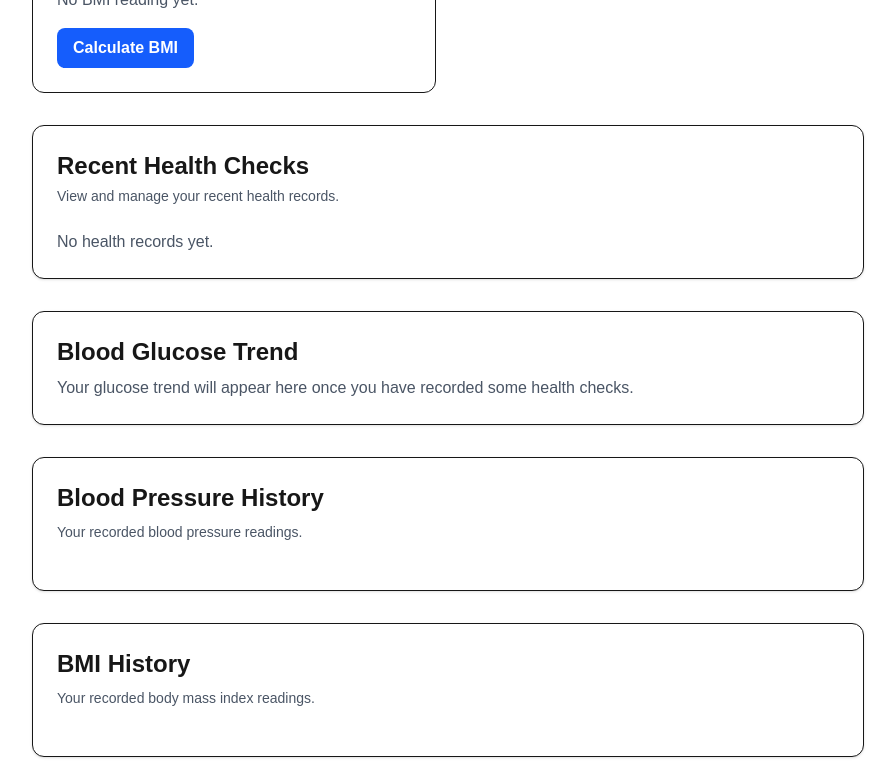
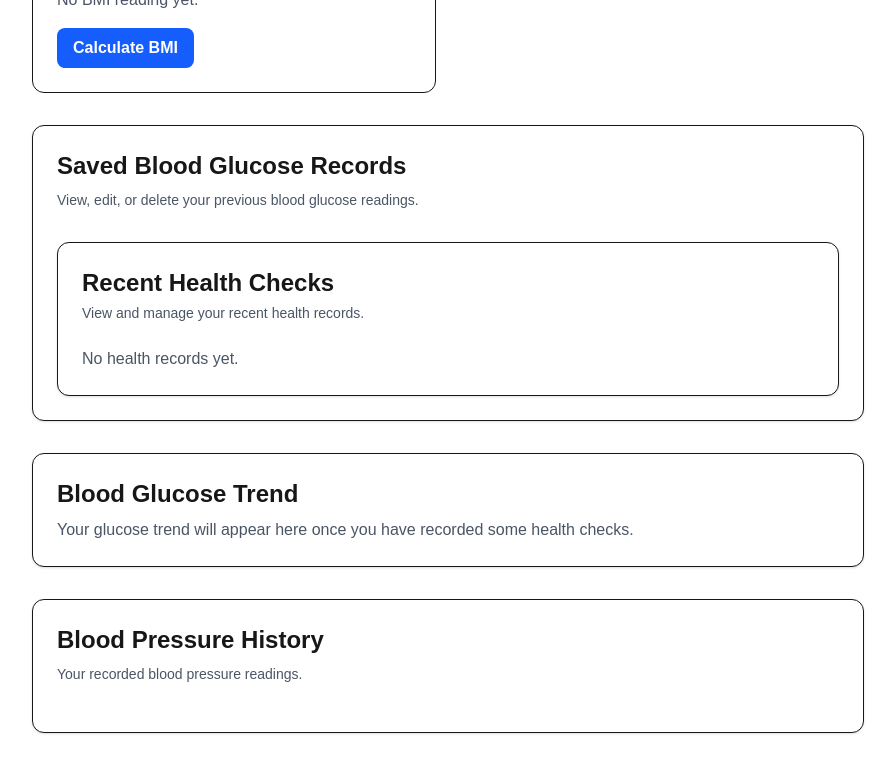
Before and after one commit to Godwin-Diya/win-healthtrack, a Next.js app: page /dashboard in a window 1280 px wide. Shown: the part 580-1343 px from the top of the page, without its empty margins (192-1087 px from the left). Built offline with nearby package versions, Linux system fonts and the light colour scheme; sample sign-in values are in the browser's storage.

Commit message:
Organize saved blood glucose records

```diff
--- a/app/dashboard/page.tsx
+++ b/app/dashboard/page.tsx
@@ -242,11 +242,23 @@ export default function DashboardPage() {
             </div>
             </div>
 
-            <RecentHealthChecks
-            healthRecords={user.healthRecords ?? []}
-            onDelete={handleDelete}
-            onEdit={handleEdit}
-            />
+          <div className="mt-8 rounded-xl border bg-white p-6 shadow-sm">
+  <h2 className="text-2xl font-bold">
+    Saved Blood Glucose Records
+  </h2>
+
+  <p className="mt-2 text-sm text-gray-600">
+    View, edit, or delete your previous blood glucose readings.
+  </p>
+
+  <div className="mt-6">
+    <RecentHealthChecks
+      healthRecords={user.healthRecords ?? []}
+      onDelete={handleDelete}
+      onEdit={handleEdit}
+    />
+  </div>
+</div>
 
             <GlucoseChart
             healthRecords={user.healthRecords ?? []}
@@ -372,7 +384,9 @@ export default function DashboardPage() {
             />
         )}
 
+            <div id="glucose-form">
             <HealthRecordForm />
+            </div>
 
             <button
             onClick={handleLogout}
```
